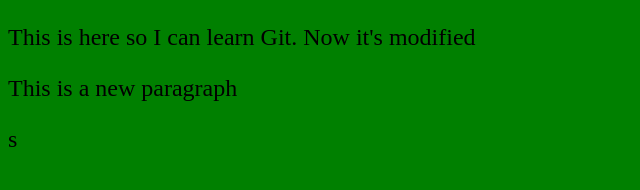
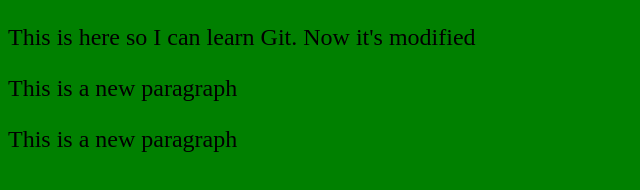
Before and after one commit to azhoque/java, a plain HTML site: page index.html in a window 1280 px wide. Shown: the whole page, without its empty margins (0-640 px from the left). Drawn offline with Linux system fonts and the light colour scheme.

Commit message:
recent edits

```diff
--- a/index.html
+++ b/index.html
@@ -6,6 +6,7 @@
 </head>
 <body>
     <p>This is here so I can learn Git. Now it's modified</p>
-    <p>This is a new paragraph</p>s
+    <p>This is a new paragraph</p>
+    <p>This is a new paragraph</p>
 </body>
 </html>
```
